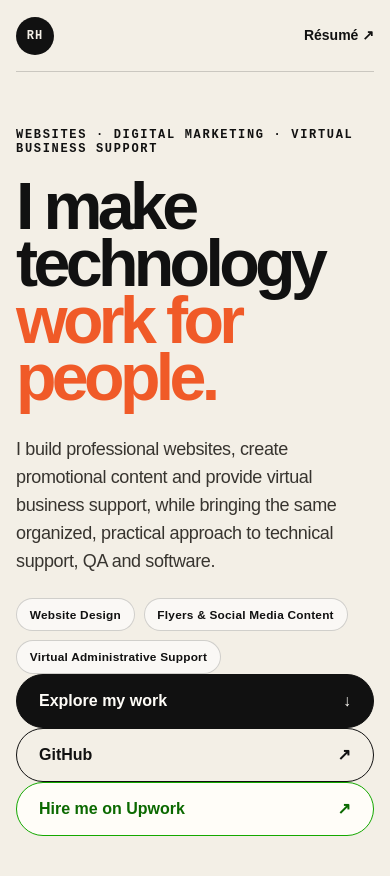
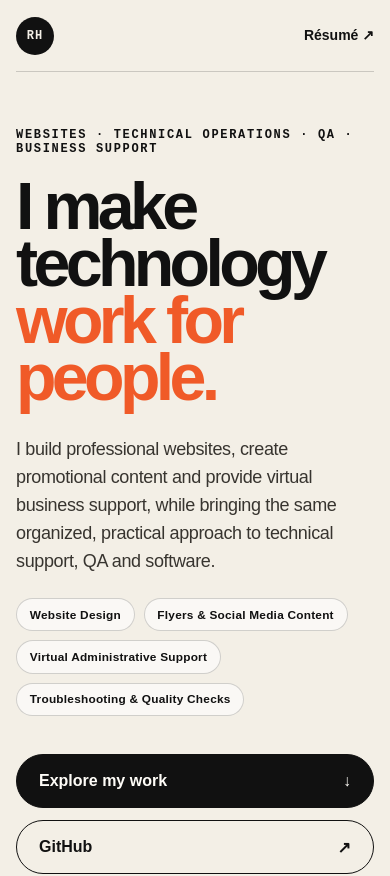
Before and after one commit to ramphalharrilal/ramphalharrilal.github.io, a Next.js app: page / in a window 390 px wide. Shown: the top 876 px of the page. Built offline with nearby package versions, Linux system fonts and the light colour scheme.

Commit message:
Refocus portfolio on business solutions
Present technical work as client-focused solutions, add the strongest current repositories, and remove the beginner-project showcase from the homepage.

```diff
--- a/app/globals.css
+++ b/app/globals.css
@@ -99,7 +99,8 @@ a { color: inherit; text-decoration: none; }
   font-weight: 800;
   letter-spacing: 0.02em;
 }
-\n.hero-actions { display: flex; flex-wrap: wrap; gap: 12px; margin-top: 38px; }
+
+.hero-actions { display: flex; flex-wrap: wrap; gap: 12px; margin-top: 38px; }
 .button {
   min-height: 54px; padding: 0 22px; display: inline-flex; align-items: center; justify-content: center; gap: 24px;
   border: 1px solid var(--ink); border-radius: 100px; font-weight: 650; transition: transform .2s ease, background .2s ease, color .2s ease;
@@ -340,10 +341,21 @@ a { color: inherit; text-decoration: none; }
 }
 .technical-heading { padding: clamp(64px, 8vw, 132px) clamp(24px, 5vw, 84px); border-right: 1px solid rgba(255,255,255,.28); }
 .technical-heading h2 { max-width: 590px; margin: 0; font-size: clamp(46px, 5.6vw, 82px); line-height: .95; letter-spacing: -.06em; }
+.technical-intro {
+  max-width: 560px; margin: 34px 0 0; color: rgba(255,255,255,.74);
+  font-size: 16px; line-height: 1.65;
+}
 .technical-heading > a { display: inline-flex; gap: 30px; margin-top: 44px; padding-bottom: 6px; border-bottom: 1px solid currentColor; font-weight: 700; }
 .technical-list { display: flex; flex-direction: column; }
-.technical-item { flex: 1; display: grid; grid-template-columns: 70px 1fr; gap: 28px; padding: 38px clamp(28px, 5vw, 72px); border-bottom: 1px solid rgba(255,255,255,.28); }
+.technical-item {
+  flex: 1; display: grid; grid-template-columns: 70px 1fr; gap: 28px;
+  padding: 38px clamp(28px, 5vw, 72px);
+  border-bottom: 1px solid rgba(255,255,255,.28);
+  transition: background .22s ease, padding-left .22s ease;
+}
+.technical-item:hover { background: rgba(255,255,255,.09); padding-left: clamp(34px, 5.5vw, 82px); }
 .technical-item:last-child { border-bottom: 0; }
+.technical-item h3::after { content: " ↗"; color: var(--orange); font-size: .62em; opacity: .9; }
 .technical-index { padding-top: 7px; font: 600 13px var(--font-geist-mono), monospace; opacity: .62; }
 .technical-item h3 { margin: 0 0 12px; font-size: clamp(25px, 2.4vw, 38px); line-height: 1.05; letter-spacing: -.04em; }
 .technical-item p { max-width: 690px; margin: 0; color: rgba(255,255,255,.74); line-height: 1.55; }
--- a/app/page.tsx
+++ b/app/page.tsx
@@ -42,62 +42,35 @@ const featuredWork = [
 const technicalProjects = [
   {
     index: "A",
-    title: "Java Application Collection",
+    title: "A better way to manage customer messages",
     description:
-      "Eight documented applications covering object oriented programming, interfaces, streams, collections, GUI development and practical problem solving.",
-    detail: "Quiz game · Library system · Student records · Course enrollment · Stock analysis",
+      "When support messages pile up, customers wait and requests get lost. I built a system that handles approved routine questions, sends sensitive or unclear cases to a person, and gives the team one organized view of what needs attention.",
+    detail: "Faster replies · Human handoff · Clear ticket ownership",
+    href: "https://github.com/ramphalharrilal/whatsapp-support-operations",
   },
   {
     index: "B",
-    title: "Manual QA Portfolio",
+    title: "Fast, reliable inventory answers",
     description:
-      "A complete testing pack with a test plan, 12 structured test cases, a detailed bug report and a regression checklist.",
-    detail: "Test planning · Severity · Reproduction steps · Regression",
+      "Staff should not have to scan a spreadsheet while a customer waits. This dashboard makes products, prices, quantities and low-stock risks easy to find, helping the team answer questions quickly and avoid stock surprises.",
+    detail: "Quick search · Stock visibility · Clear pricing",
+    href: "https://github.com/ramphalharrilal/hardware-inventory-system",
   },
   {
     index: "C",
-    title: "IT Support Documentation",
+    title: "Fewer surprises before launch",
     description:
-      "Plain language support guides built around the issues users actually face, from Microsoft 365 and printers to Windows connectivity and escalation.",
-    detail: "Troubleshooting · Onboarding · Escalation · User guidance",
+      "Broken forms, carts or payment steps cost time and customer trust. This project shows how I test the full customer journey, document problems clearly and check that updates have not broken something that already worked.",
+    detail: "Customer journey checks · Clear bug reports · Safer releases",
+    href: "https://github.com/ramphalharrilal/manual-qa-portfolio",
   },
   {
     index: "D",
-    title: "Python Projects",
+    title: "Support that does not start from zero",
     description:
-      "Four documented programs covering file handling, exception safety, dictionaries, string analysis, validation and structured grade records.",
-    detail: "File Error Handler · Dictionary Inverter · Name Analyzer · Student Gradebook",
-  },
-];
-
-const pythonProjects = [
-  {
-    number: "PY 01",
-    title: "File Error Handler",
-    description: "Reads file content safely and responds clearly when a requested file cannot be found.",
-    concepts: "Functions · File input · Exceptions",
-    href: "https://github.com/ramphalharrilal/python-projects/tree/main/file-error-handler",
-  },
-  {
-    number: "PY 02",
-    title: "Dictionary Inverter",
-    description: "Transforms categorized text data into an inverted dictionary and writes the result to a file.",
-    concepts: "Dictionaries · Lists · File I/O",
-    href: "https://github.com/ramphalharrilal/python-projects/tree/main/dictionary-inverter",
-  },
-  {
-    number: "PY 03",
-    title: "Name Analyzer",
-    description: "Validates a name, then analyzes its characters, vowels and reversed form.",
-    concepts: "Strings · Slicing · Loops · Validation",
-    href: "https://github.com/ramphalharrilal/python-projects/tree/main/name-analyzer",
-  },
-  {
-    number: "PY 04",
-    title: "Student Gradebook",
-    description: "Builds and displays organized student grade records from related data collections.",
-    concepts: "Dictionaries · Lists · Zip · Enumerate",
-    href: "https://github.com/ramphalharrilal/python-projects/tree/main/student-gradebook",
+      "Support becomes slower when every issue is handled differently. I created a reusable playbook for understanding impact, gathering the right information, making safe changes, confirming the fix and handing off with useful context.",
+    detail: "Consistent troubleshooting · Safer changes · Better handoffs",
+    href: "https://github.com/ramphalharrilal/it-support-documentation",
   },
 ];
 
@@ -239,7 +212,7 @@ export default function Home() {
 
       <section className="hero" id="top">
         <div className="hero-copy">
-          <p className="eyebrow">Websites · Digital Marketing · Virtual Business Support</p>
+          <p className="eyebrow">Websites · Technical Operations · QA · Business Support</p>
           <h1>
             I make technology
             <span>work for people.</span>
@@ -253,6 +226,7 @@ export default function Home() {
             <li>Website Design</li>
             <li>Flyers &amp; Social Media Content</li>
             <li>Virtual Administrative Support</li>
+            <li>Troubleshooting &amp; Quality Checks</li>
           </ul>
           <div className="hero-actions">
             <a className="button button-primary" href="#work">
@@ -295,7 +269,7 @@ export default function Home() {
       </section>
 
       <section className="proof-strip" aria-label="Career highlights">
-        <div><strong>8</strong><span>Java applications documented</span></div>
+        <div><strong>4</strong><span>Practical systems built around real workflows</span></div>
         <div><strong>40+</strong><span>Daily support requests handled</span></div>
         <div><strong>3+</strong><span>Years managing a live website</span></div>
         <div><strong>6+</strong><span>Marketing content formats created</span></div>
@@ -524,8 +498,12 @@ export default function Home() {
 
       <section className="technical-section" aria-labelledby="technical-title">
         <div className="technical-heading">
-          <p className="eyebrow">Code · testing · documentation</p>
-          <h2 id="technical-title">The technical work behind the résumé.</h2>
+          <p className="eyebrow">Practical solutions</p>
+          <h2 id="technical-title">Solutions to problems people actually face.</h2>
+          <p className="technical-intro">
+            Each project starts with a real question: what is slowing people down,
+            and how can the work become clearer, faster or safer?
+          </p>
           <a
             href="https://github.com/ramphalharrilal?tab=repositories"
             target="_blank"
@@ -536,55 +514,19 @@ export default function Home() {
         </div>
         <div className="technical-list">
           {technicalProjects.map((project) => (
-            <article className="technical-item" key={project.index}>
+            <a
+              className="technical-item"
+              href={project.href}
+              target="_blank"
+              rel="noreferrer"
+              key={project.index}
+            >
               <span className="technical-index">{project.index}</span>
               <div>
                 <h3>{project.title}</h3>
                 <p>{project.description}</p>
-                <span className="technical-detail">{project.detail}</span>
+                <span className="technical-detail">{project.detail} · See how it works ↗</span>
               </div>
-            </article>
-          ))}
-        </div>
-      </section>
-
-      <section className="python-section" id="python" aria-labelledby="python-title">
-        <div className="python-heading">
-          <div>
-            <p className="eyebrow">Python · four documented projects</p>
-            <h2 id="python-title">Small programs. Solid fundamentals.</h2>
-          </div>
-          <div className="python-intro">
-            <p>
-              Practical learning projects organized to show how I structure logic,
-              validate input, transform data and handle errors clearly.
-            </p>
-            <a
-              href="https://github.com/ramphalharrilal/python-projects"
-              target="_blank"
-              rel="noreferrer"
-            >
-              Explore the Python repository <span aria-hidden="true">↗</span>
-            </a>
-          </div>
-        </div>
-
-        <div className="python-grid">
-          {pythonProjects.map((project) => (
-            <a
-              className="python-card"
-              href={project.href}
-              target="_blank"
-              rel="noreferrer"
-              key={project.number}
-            >
-              <span className="python-number">{project.number}</span>
-              <div>
-                <h3>{project.title}</h3>
-                <p>{project.description}</p>
-                <span className="python-concepts">{project.concepts}</span>
-              </div>
-              <span className="python-arrow" aria-hidden="true">↗</span>
             </a>
           ))}
         </div>
@@ -642,7 +584,7 @@ export default function Home() {
           <div className="skill-group">
             <span>02</span>
             <h3>QA and documentation</h3>
-            <p>Test cases · Bug reporting · Regression · Jira · User guides · Escalation notes</p>
+            <p>Test planning · Gherkin · BDD · Bug reporting · Regression · Jira · Documentation</p>
           </div>
           <div className="skill-group">
             <span>03</span>
```
Also changed, not shown: 1 other file (tests, documents, lock files or other folders).
